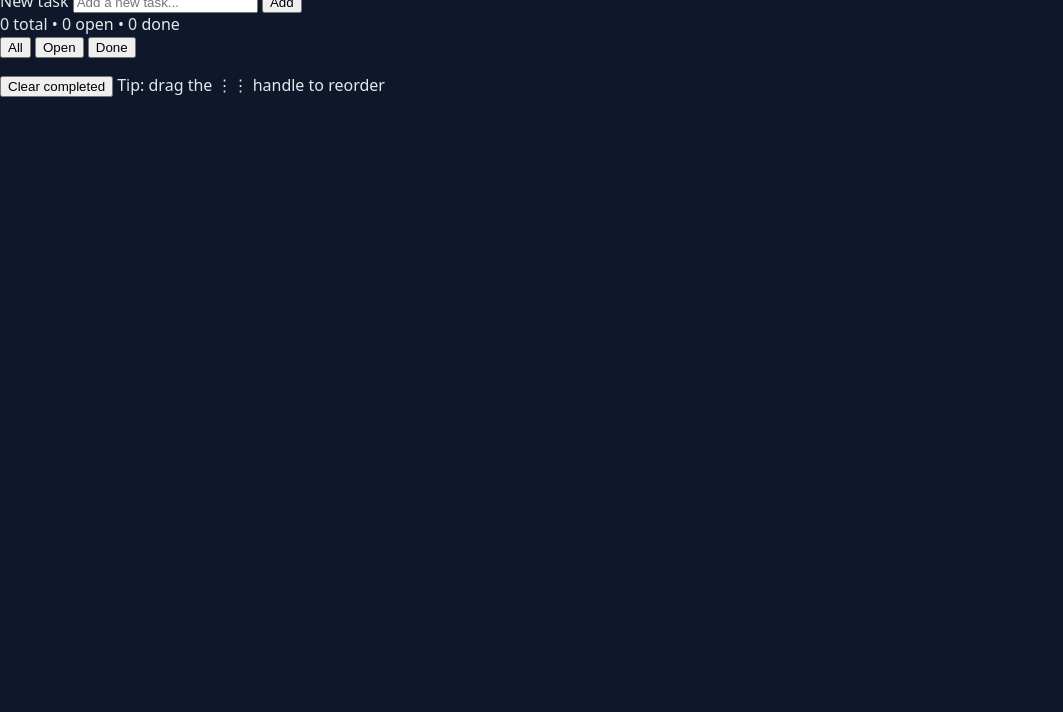
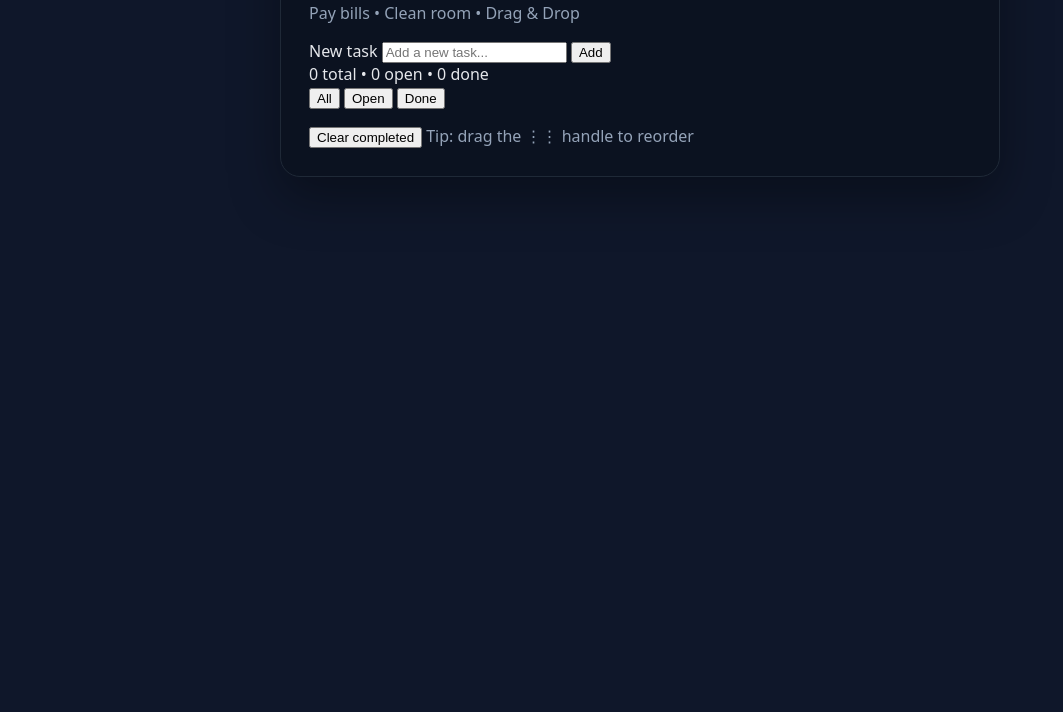
Before and after one commit to dsantiago8/To_Do_List, a plain HTML site: page index.html in a window 1280 px wide. Shown: the part 136-848 px from the top of the page, without its empty margins (0-1063 px from the left). Before the commit the page ends 821 px from the top, so only its background shows below. Drawn offline with Linux system fonts and the light colour scheme.

Commit message:
Centered and added styling to the header.

```diff
--- a/styles.css
+++ b/styles.css
@@ -19,3 +19,17 @@ body{
   color: var(--text);
   background: var(--bg);
 }
+
+.app{
+    max-width: 720px;
+    margin: clamp(16px, 4vw, 48px) auto;
+    padding: clamp(16px, 3vw, 28px);
+    background: var(--panel);
+    border: 1px solid var(--border);
+    border-radius: 20px;
+    box-shadow: 0 20px 50px rgba(0,0,0,.35);
+  }
+
+  /* Header area */
+  .header h1{ margin: 0 0 4px; font-weight: 800; letter-spacing: .3px; }
+  .muted{ color: var(--muted); }
```
